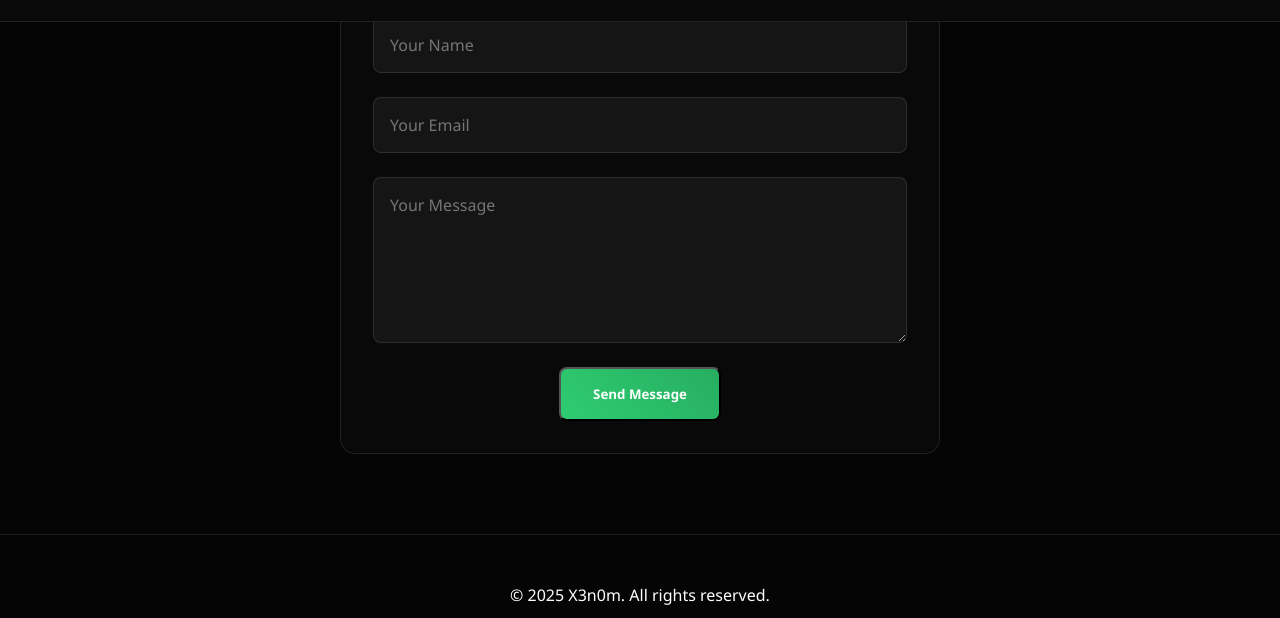
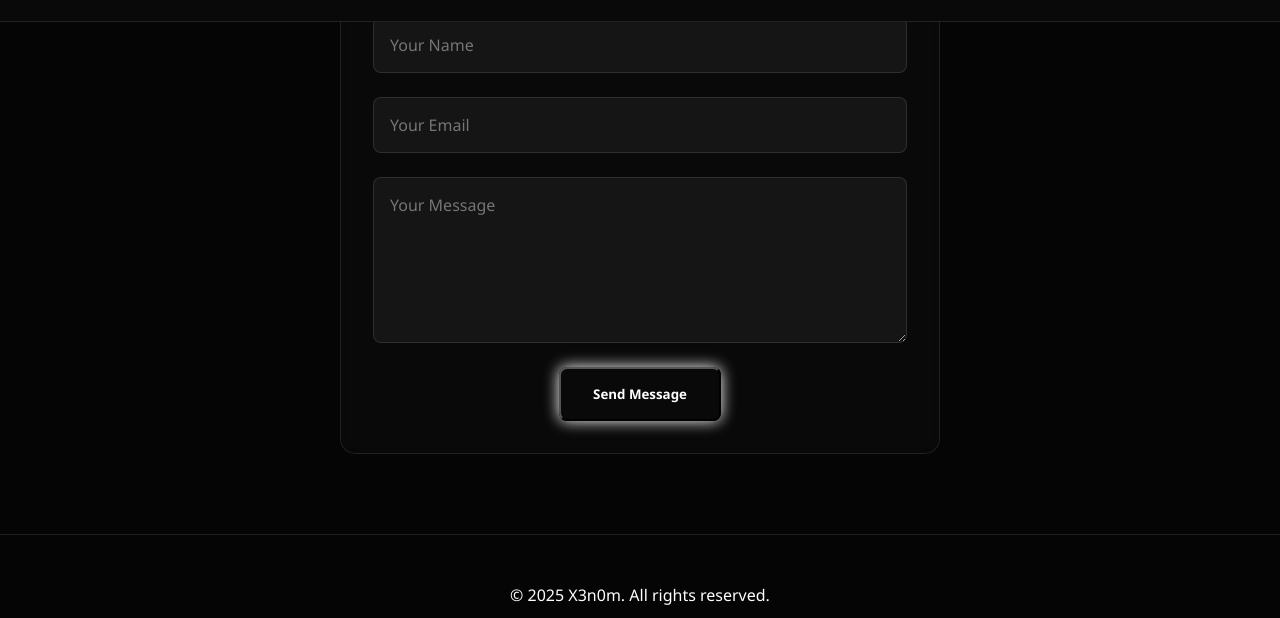
Before and after one commit to X3n0an0m/X3n0m-Portfolio1, a plain HTML site: page index.html in a window 1280 px wide. In both pictures the pointer is over the button "Send Message". Shown: the part 1910-2528 px from the top of the page. Drawn offline with Linux system fonts and the light colour scheme.

Commit message:
Add files via upload
the real contact me button:hover

```diff
--- a/styles.css
+++ b/styles.css
@@ -287,3 +287,9 @@ footer {
     cursor: pointer;
     font-weight: bold;
 }
+
+.contact-form .cta-button:hover {
+    color: #ffffff;
+    background: transparent;
+    box-shadow: 0 0 15px #ffffff;
+}
```
